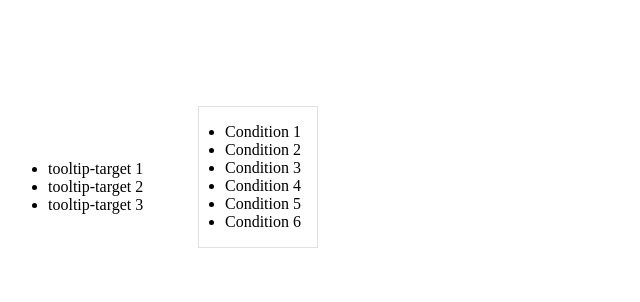
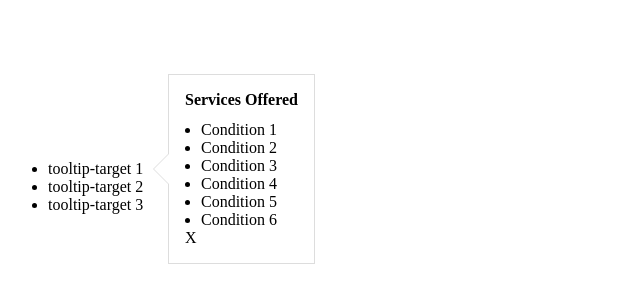
Before and after one commit to jasonrahm00/con-sp2010, a website: page dev/tooltip-widget/tooltip-widget.html in a window 1280 px wide. Both pictures are taken after a click on the element "tooltip-target 1". Shown: the whole page, without its empty margins (0-640 px from the left). Drawn offline with nearby package versions, Linux system fonts and the light colour scheme.

Commit message:
reusable closeTooltip function added

```diff
--- a/dev/tooltip-widget/tooltip-scripts.js
+++ b/dev/tooltip-widget/tooltip-scripts.js
@@ -1,17 +1,24 @@
 $(document).ready(function() {
-  var currentTarget, topPosition;
+  var currentTarget, leftPosition, topPosition;
 
+  function closeTooltip() {
+    $('.tooltip-content').removeClass('active').hide();
+    currentTarget = null;
+  }
+
+  //Position tooltip content to be just right of the target
   $('.tooltip-target').each(function() {
-    topPosition = $(this).next().height() * 0.5;
+    topPosition = ($(this).next().height() * 0.5) + ($(this).height() * 0.5);
+    leftPosition = $(this).width() + 25;
     $(this).next().css('top', '-' + topPosition + 'px');
+    $(this).next().css('left', leftPosition + 'px');
   });
 
   $('.tooltip-target').click(function (){
     if(currentTarget == this) {
-      $(this).next().removeClass('active');
-      currentTarget = null;
+      closeTooltip();
     } else {
-      $('.tooltip-target').not(this).next().removeClass('active').hide();
+      closeTooltip();
       currentTarget = this;
       $(currentTarget).next().show().addClass('active');
     }
@@ -22,9 +29,12 @@ $(document).ready(function() {
     if($(clickTarget).hasClass('tooltip-target') || $(clickTarget).hasClass('tooltip-content') || $(clickTarget).parents().hasClass('tooltip-content')) {
       return;
     } else {
-      $('.tooltip-content.active').removeClass('active').hide();
-      currentTarget = null;
+      closeTooltip();
     }
   });
 
+  $('.tooltip-content .close').click(function() {
+    closeTooltip();
+  });
+
 });
--- a/dev/tooltip-widget/tooltip-styles.css
+++ b/dev/tooltip-widget/tooltip-styles.css
@@ -1,5 +1,13 @@
 body {
   margin-top: 10rem;
+}
+
+.close {
+  display: block;
+}
+
+.close:hover {
+  cursor: pointer;
 }
 
 .tooltip>ul>li {
@@ -7,17 +15,47 @@ body {
 }
 
 .tooltip-content {
-  border: 1px solid #e1e1e1;
+  border: 1px solid #ddd;
   display: none;
-  left: 150px;
   padding: 1rem;
   position: absolute;
+  z-index: 10000;
+}
+
+.tooltip-content:after,
+.tooltip-content:before {
+  right: 100%;
+  top: 50%;
+  border: solid transparent;
+  content: " ";
+  height: 0;
+  width: 0;
+  position: absolute;
+  pointer-events: none;
+}
+
+.tooltip-content:after {
+  border-color: rgba(255, 255, 255, 0);
+  border-right-color: #fff;
+  border-width: 15px;
+  margin-top: -15px;
+}
+
+.tooltip-content:before {
+  border-right-color: #ddd;
+  border-width: 16px;
+  margin-top: -16px;
 }
 
 .tooltip-content ul {
   list-style-type: disc;
-  padding-left: 10px;
-  z-index: 10000;
+  padding-left: 1rem;
+}
+
+.tooltip-content-header {
+  display: block;
+  font-weight: bold;
+  margin-bottom: 0.75rem;
 }
 
 .tooltip-target:hover {
--- a/dev/tooltip-widget/tooltip-widget.html
+++ b/dev/tooltip-widget/tooltip-widget.html
@@ -1,6 +1,7 @@
 <!DOCTYPE html>
 <html>
   <head>
+    <title>Tooltip Widget</title>
     <meta http-equiv="Content-Type" content="text/html; charset=UTF-8" />
 
     <script src="https://code.jquery.com/jquery-1.2.6.min.js"></script>
@@ -15,7 +16,8 @@
       <ul>
         <li>
           <span class="tooltip-target">tooltip-target 1</span>
-          <span class="tooltip-content">
+          <div class="tooltip-content">
+            <span class="tooltip-content-header">Services Offered</span>
             <ul>
               <li>Condition 1</li>
               <li>Condition 2</li>
@@ -24,29 +26,34 @@
               <li>Condition 5</li>
               <li>Condition 6</li>
             </ul>
-          </span>
+            <span class="close">X</span>
+          </div>
         </li>
         <li>
           <span class="tooltip-target">tooltip-target 2</span>
-          <span class="tooltip-content">
+          <div class="tooltip-content">
+            <span class="tooltip-content-header">Services Offered</span>
             <ul>
               <li>Condition 7</li>
               <li>Condition 8</li>
               <li>Condition 9</li>
               <li>Condition 10</li>
             </ul>
-          </span>
+            <span class="close">X</span>
+          </div>
         </li>
         <li>
           <span class="tooltip-target">tooltip-target 3</span>
-          <span class="tooltip-content">
+          <div class="tooltip-content">
+            <span class="tooltip-content-header">Services Offered</span>
             <ul>
               <li>Condition 11</li>
               <li>Condition 12</li>
               <li>Condition 13</li>
               <li>Condition 14</li>
             </ul>
-          </span>
+            <span class="close">X</span>
+          </div>
         </li>
       </ul>
     </div>
```
Also changed, not shown: dev/styles.css (+45 -0 lines).
